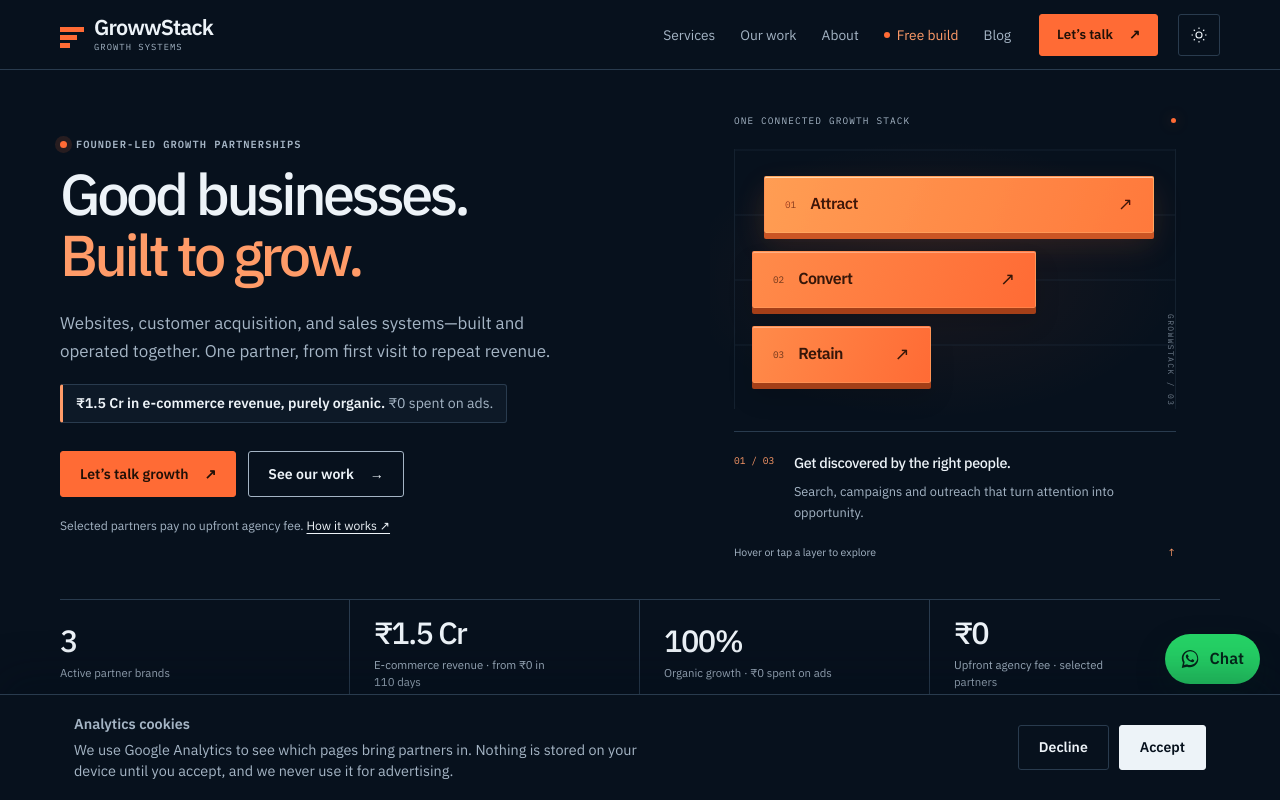
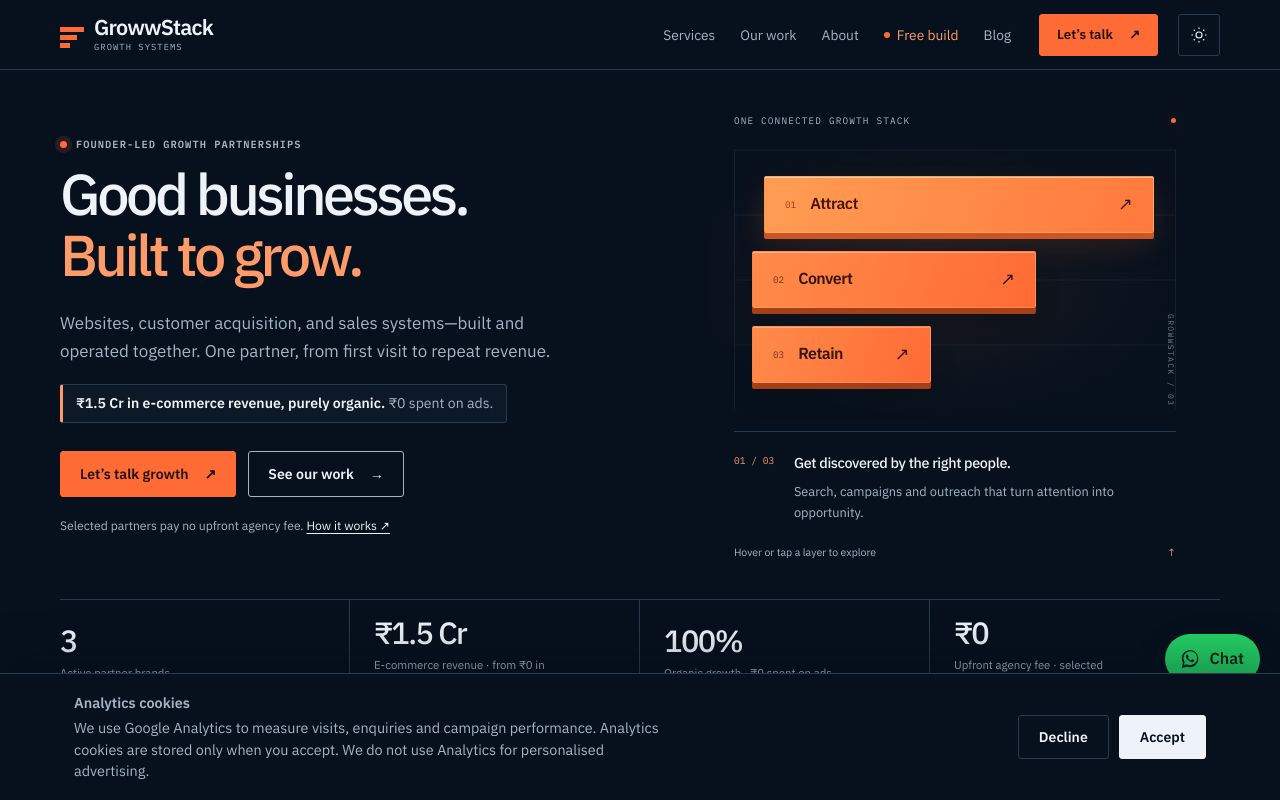
Before and after one commit to CAPTAINCOOL01/GrowwStack, a React (Vite) app: page / in a window 1280 px wide. Shown: the top 800 px of the page. Built offline with nearby package versions, Linux system fonts and the light colour scheme; no server answers.

Commit message:
Clarify analytics notice for campaign measurement

```diff
--- a/src/app/components/growwstack/ConsentBanner.tsx
+++ b/src/app/components/growwstack/ConsentBanner.tsx
@@ -36,8 +36,8 @@ export function ConsentBanner() {
             Analytics cookies
           </p>
           <p>
-            We use Google Analytics to see which pages bring partners in. Nothing is stored on your device
-            until you accept, and we never use it for advertising.
+            We use Google Analytics to measure visits, enquiries and campaign performance. Analytics
+            cookies are stored only when you accept. We do not use Analytics for personalised advertising.
           </p>
         </div>
         <div className="gs-consent__actions">
```
